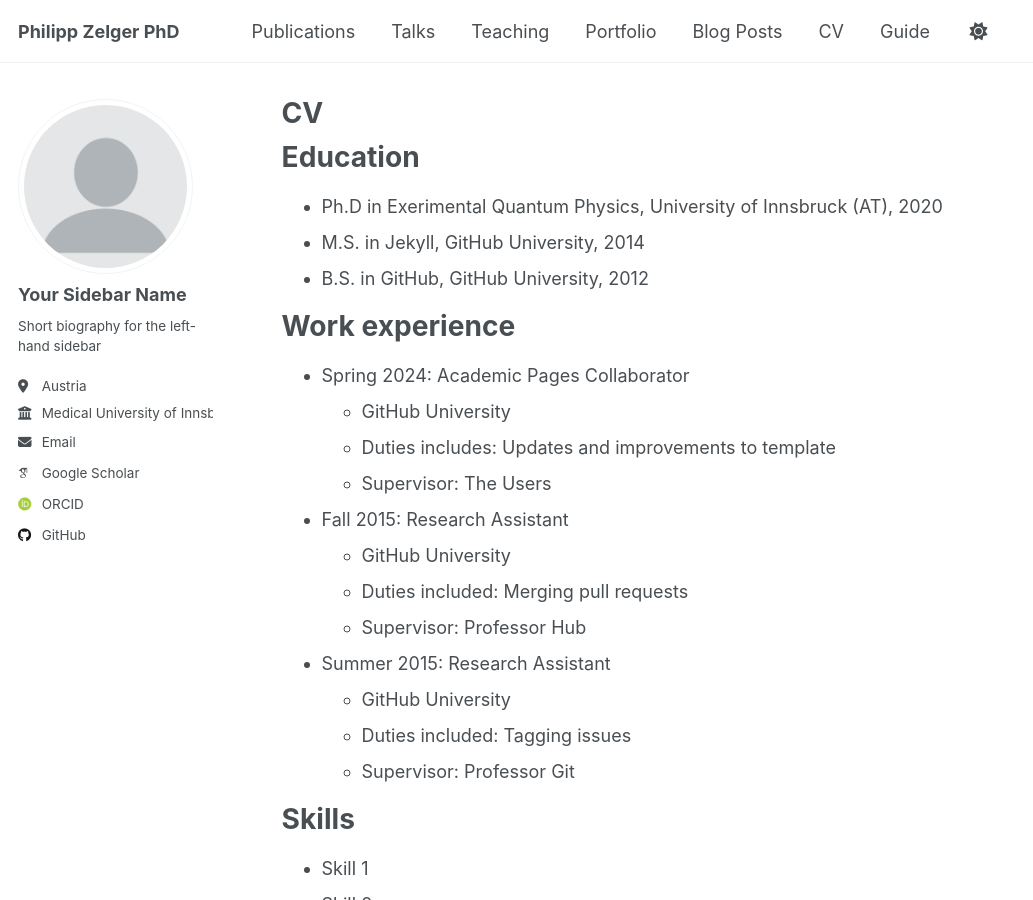
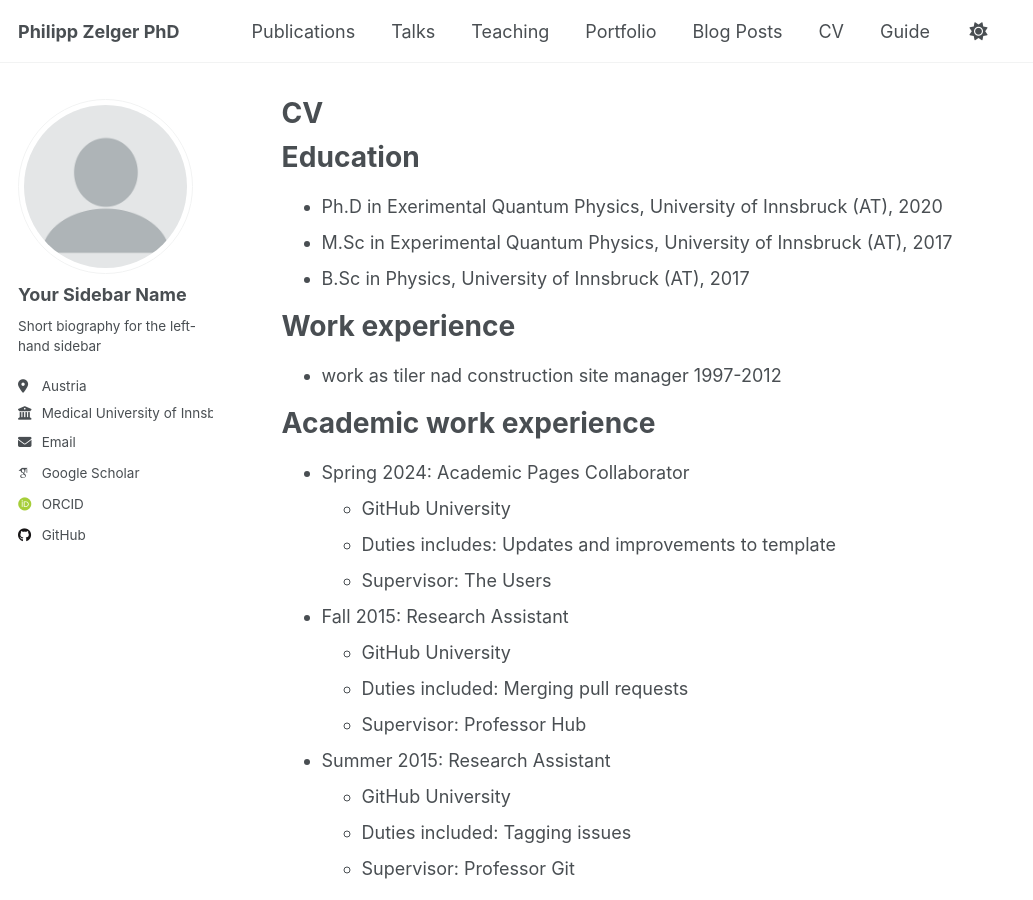
Before and after one commit to Stanissse/AboutMe, a Jekyll site: the page built from _pages/cv.md, in a window 1280 px wide and 900 px high. Shown: the whole window, without its empty margins (0-1033 px from the left). Built offline with Jekyll 4.4.1, drawn with Linux system fonts in a browser that asks for light colours; some web fonts are replaced.

Commit message:
Update cv.md

```diff
--- a/_pages/cv.md
+++ b/_pages/cv.md
@@ -12,10 +12,14 @@ redirect_from:
 Education
 ======
 * Ph.D in Exerimental Quantum Physics, University of Innsbruck (AT), 2020
-* M.S. in Jekyll, GitHub University, 2014
-* B.S. in GitHub, GitHub University, 2012
+* M.Sc in Experimental Quantum Physics, University of Innsbruck (AT), 2017
+* B.Sc in Physics, University of Innsbruck (AT), 2017
 
 Work experience
+======
+* work as tiler nad construction site manager 1997-2012
+
+Academic work experience
 ======
 * Spring 2024: Academic Pages Collaborator
   * GitHub University
```
